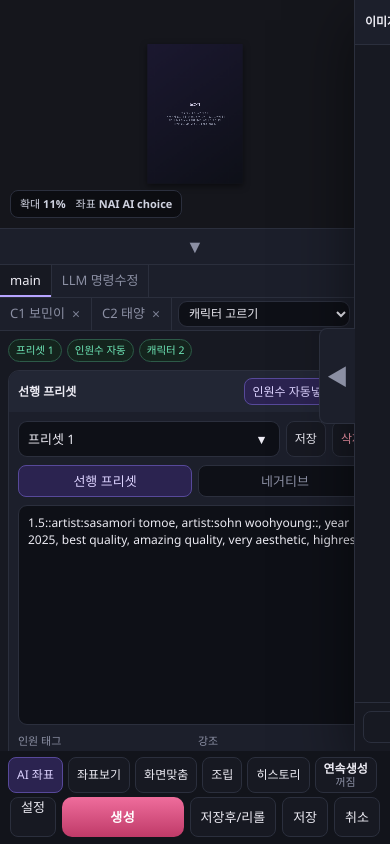
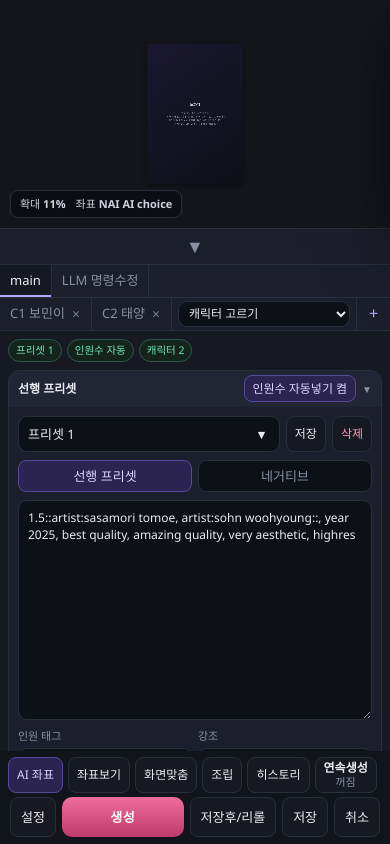
Before and after one commit to happydesk213124/inlaynex2.0, a website built with Vite: page tools/tag-studio-prototype.html in a window 390 px wide. Built offline with nearby package versions, Linux system fonts and the light colour scheme.

Commit message:
checkpoint: raise fold handles, full mobile history hide, footer 설정 align
Co-authored-by: Cursor <cursoragent@cursor.com>

```diff
--- a/tools/tag-studio-prototype.html
+++ b/tools/tag-studio-prototype.html
@@ -100,8 +100,8 @@
   .right.collapsed { margin-right: -216px; }
 
   .handle {
-    position: absolute; top: 50%; transform: translateY(-50%);
-    width: 22px; height: 72px;
+    position: absolute; top: 58px;
+    width: 22px; height: 44px;
     border: 1px solid var(--line); background: var(--panel-2);
     color: var(--muted);
     font-size: 16px; line-height: 1;
@@ -149,7 +149,8 @@
   .sec { border: 1px solid var(--line); border-radius: 11px; overflow: hidden; background: var(--panel-2); }
   .sec > .h {
     display: flex; align-items: center; gap: 6px;
-    padding: 7px 9px; background: var(--head);
+    min-height: 36px;
+    padding: 0 9px; background: var(--head);
     cursor: pointer; user-select: none;
   }
   .sec > .h .name { font-weight: 650; font-size: 12px; white-space: nowrap; }
@@ -312,8 +313,20 @@
     color: #fff; font-weight: 800; letter-spacing: .04em;
   }
   .gen:active { transform: translateY(1px); }
-  .foot .btn { height: 40px; }
-  .loop { height: 40px; padding: 0 10px; line-height: 1.1; font-size: 11px; }
+  .foot .btn, .gen {
+    height: 40px;
+    display: inline-flex;
+    align-items: center;
+    justify-content: center;
+    line-height: 1;
+    padding-top: 0;
+    padding-bottom: 0;
+  }
+  .foot .mobset { flex: 0 0 auto; }
+  .loop {
+    height: 40px; padding: 0 10px; font-size: 11px;
+    flex-direction: column; line-height: 1.15; gap: 1px;
+  }
   .loop b { display: block; font-size: 12px; }
 
   .toast {
@@ -402,29 +415,28 @@
     .foldbar { display: block; }
     .right {
       position: absolute;
-      top: 0; right: 0; bottom: 0;
+      top: 0; right: 0; bottom: auto;
       z-index: 12;
       width: 200px;
-      height: auto;
+      height: calc(100% - 62vh);
       margin: 0;
       box-shadow: var(--shadow);
     }
-    .right.collapsed { transform: translateX(calc(100% - 36px)); margin-right: 0; }
-    .handle.r {
-      display: grid;
-      width: 36px;
-      height: 96px;
-      left: -36px;
-      font-size: 22px;
-    }
+    .stage.left-folded .right { height: calc(100% - 36px); }
+    .right.collapsed {
+      transform: translateX(100%);
+      margin-right: 0;
+      pointer-events: none;
+    }
+    .handle.r { display: none; }
     .rhead .hclose { display: inline-grid; place-items: center; }
     .floor .tools { display: flex; }
-    .floor .tools .btn { height: 36px; }
+    .floor .tools .btn { height: 36px; display: inline-flex; align-items: center; justify-content: center; }
     .floor .tools .loop { height: 36px; }
     .peek { top: 8px; }
     .foot { z-index: 8; border-top: 0; padding-top: 4px; }
     .foot .btn.deskonly { display: none; }
-    .foot .mobset { display: inline-flex; }
+    .foot .mobset { display: inline-flex; align-items: center; justify-content: center; }
     textarea.t { min-height: 160px; }
     textarea.t.big { min-height: 220px; }
   }
@@ -1678,9 +1690,11 @@ function act(name) {
     case "settings": {
       $("#left").classList.remove("collapsed");
       syncLeftFold();
-      state.fold.gset = false;
+      Object.keys(state.fold).forEach((k) => {
+        if (k === "gset" || k.startsWith("gs-")) state.fold[k] = false;
+      });
       renderPanel();
-      const sec = $("[data-sec=gset]");
+      const sec = $("[data-sec=gset], [data-sec^=gs-]");
       if (sec) {
         sec.classList.remove("fold");
         sec.scrollIntoView({ block: "nearest" });
@@ -1879,6 +1893,7 @@ function addCharTab(rosterId) {
 
 function syncLeftFold() {
   const folded = $("#left").classList.contains("collapsed");
+  $("#stage").classList.toggle("left-folded", folded);
   const bar = $("#leftFold");
   if (bar) bar.textContent = folded ? "▲" : "▼";
   const hL = $("#hL");
```
